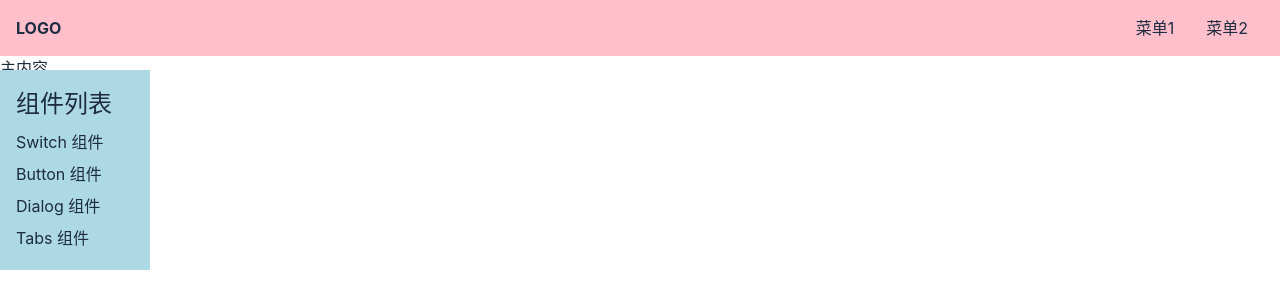
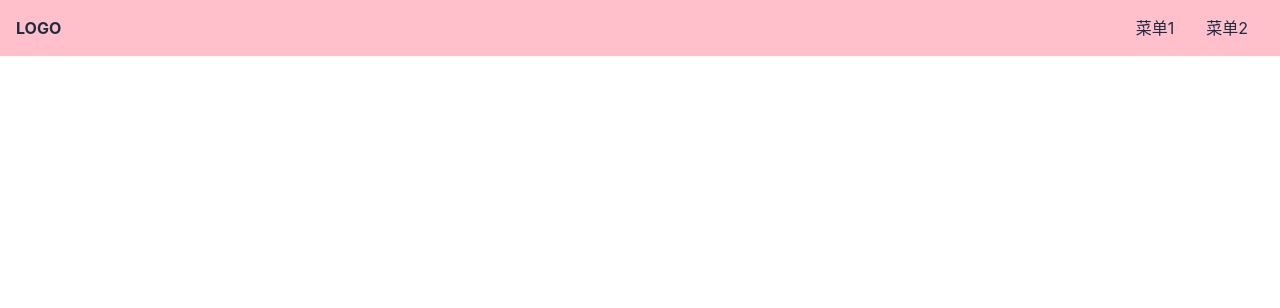
Before and after one commit to xkaixiong/koi-ui, a Vue app: page /#/doc in a window 1280 px wide. Shown: the top 308 px of the page. Built offline with nearby package versions, Linux system fonts and the light colour scheme.

Commit message:
调节 topNav 和 aside 位置

```diff
--- a/src/App.vue
+++ b/src/App.vue
@@ -2,9 +2,14 @@
   <router-view />
 </template>
 
-<script>
+<script lang="ts">
+import {ref ,provide} from "vue";
 
 export default {
   name: 'App',
+  setup(){
+    const menuVisible = ref(false)
+    provide('xxx',menuVisible) //set
+  }
 }
 </script>
--- a/src/components/TopNav.vue
+++ b/src/components/TopNav.vue
@@ -1,7 +1,7 @@
 <template>
   <div>
     <div class="topNav">
-      <div class="logo"><strong>LOGO</strong></div>
+      <div class="logo" @click="toggleMenu"><strong>LOGO</strong></div>
       <ul class="menu">
         <li>菜单1</li>
         <li>菜单2</li>
@@ -9,6 +9,19 @@
     </div>
   </div>
 </template>
+<script lang="ts">
+import {inject,Ref} from 'vue'
+export default {
+  setup(){
+    const menuVisible =  inject<Ref<boolean>>('xxx') //get
+    console.log('topNav 获取的 menuVisible 为：'+menuVisible.value);
+    const toggleMenu = ()=>{
+      menuVisible.value =!menuVisible.value
+    }
+    return{toggleMenu}
+  }
+}
+</script>
 <style lang="scss" scoped>
 .topNav {
   background: pink;
--- a/src/views/Doc.vue
+++ b/src/views/Doc.vue
@@ -2,7 +2,7 @@
   <div>
     <TopNav/>
     <div class="content">
-      <aside>
+      <aside v-if="menuVisible">
         <h2>组件列表</h2>
         <ol>
           <li>
@@ -18,16 +18,23 @@
             <router-link to="/doc/Tabs">Tabs 组件</router-link>
           </li>
         </ol>
+        <main>主内容</main>
       </aside>
-      <main>主内容</main>
+
     </div>
   </div>
 </template>
 
 <script lang="ts">
 import TopNav from '../components/TopNav.vue'
+import {inject, Ref} from 'vue';
 export default {
-  components:{TopNav}
+  components:{TopNav},
+  setup(){
+    const menuVisible =  inject<Ref<boolean>>('xxx') //get
+    console.log('Doc aside 获取的 menuVisible 为：'+menuVisible.value);
+  return {menuVisible}
+  }
 }
 </script>
 
@@ -39,7 +46,7 @@
   position: fixed;
   top: 0;
   left: 0;
-  margin-top: 70px;
+  margin-top: 50px;
   > h2{
     margin-bottom: 4px;
   }
```
